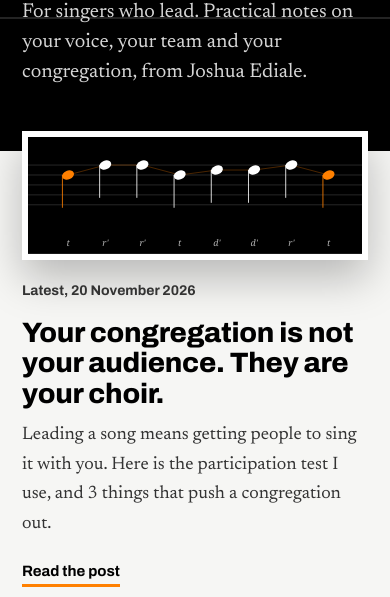
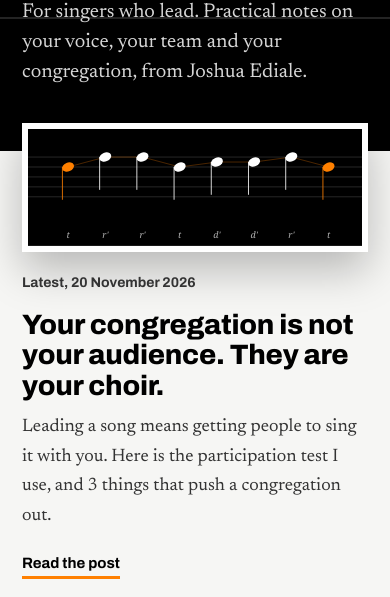
Before and after one commit to joshmovies/blog, an Eleventy site: page src/index.njk in a window 390 px wide. Shown: the part 247-844 px from the top of the page. Built offline with nearby package versions, Linux system fonts and the light colour scheme; Eleventy itself is replaced by a stand-in of ours; files that its build step writes are made by us from their sources.

Commit message:
Featured post: keep the date and title clear of the black masthead
Co-Authored-By: Claude Opus 5.5 <noreply@anthropic.com>
Claude-Session: https://claude.ai/code/session_01MeDHeocigqQU5qW21fPv12

```diff
--- a/src/static/style.css
+++ b/src/static/style.css
@@ -28,7 +28,8 @@ svg{display:block;width:100%;height:auto}
 .intro{max-width:520px;margin:26px 0 0;font:400 20px/1.5 var(--read);color:#d6d6d6}
 
 /* featured */
-.feat{max-width:1100px;display:grid;grid-template-columns:1.25fr 1fr;gap:40px;align-items:end;margin-top:-28px;position:relative}
+.feat{max-width:1100px;display:grid;grid-template-columns:1.25fr 1fr;gap:40px;align-items:start;margin-top:36px;position:relative}
+.feat .cover{margin-top:-76px}
 .feat-text{padding-bottom:6px}
 .feat .cover{display:block;border:6px solid var(--white);box-shadow:0 18px 40px rgba(0,0,0,.25)}
 .when{margin:0 0 8px;font:600 14px/1.3 var(--display);color:var(--grey)}
@@ -81,7 +82,7 @@ svg{display:block;width:100%;height:auto}
 .foot .small{font-size:13px}
 
 @media (max-width:800px){
-  .feat{grid-template-columns:1fr;gap:22px;margin-top:-20px}
+  .feat{grid-template-columns:1fr;gap:22px;margin-top:24px}.feat .cover{margin-top:-52px}
   .rows a{grid-template-columns:110px 1fr;gap:16px}
   .rows strong{font-size:19px}.rows .d{display:none}
   .bar nav a:last-child{display:none}
```
